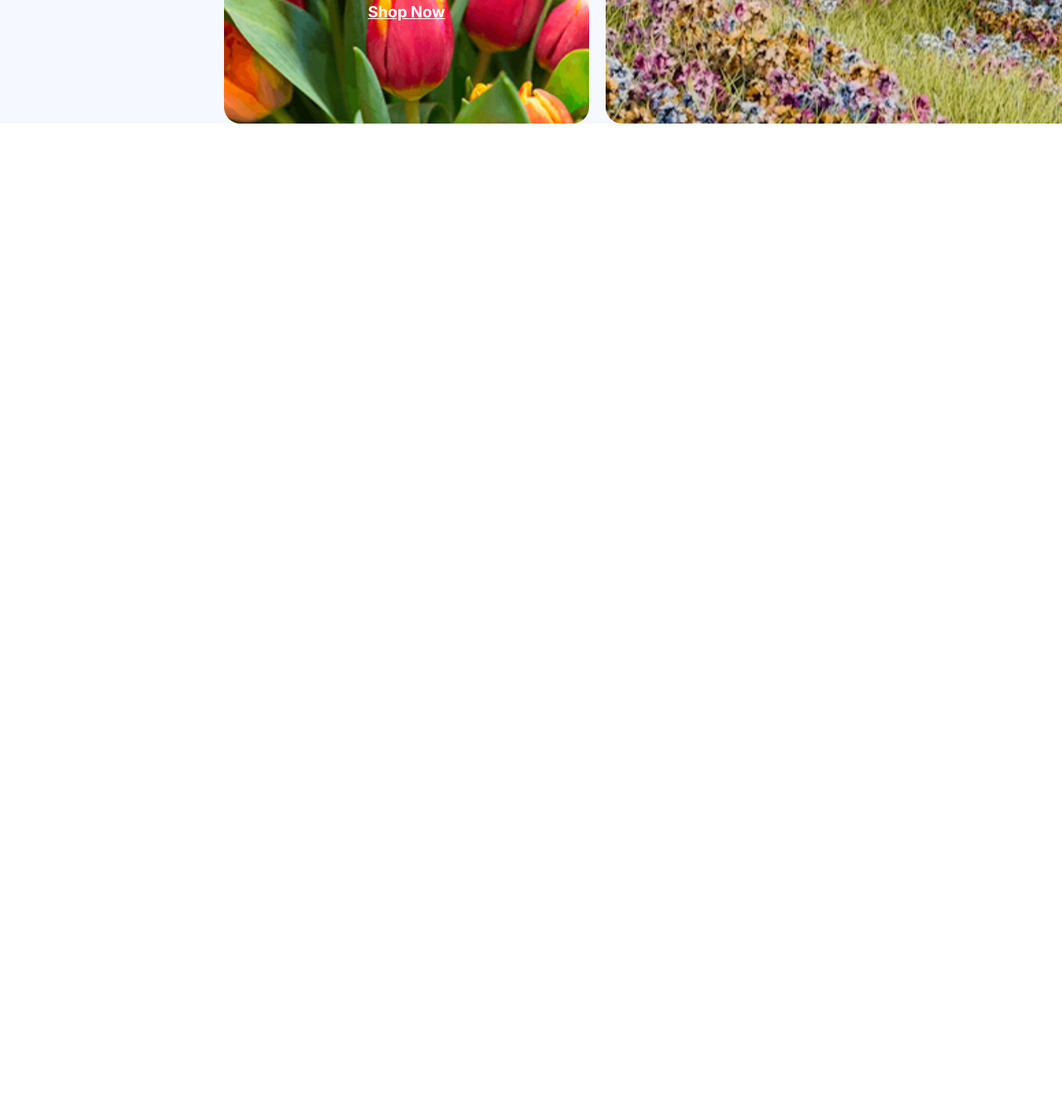
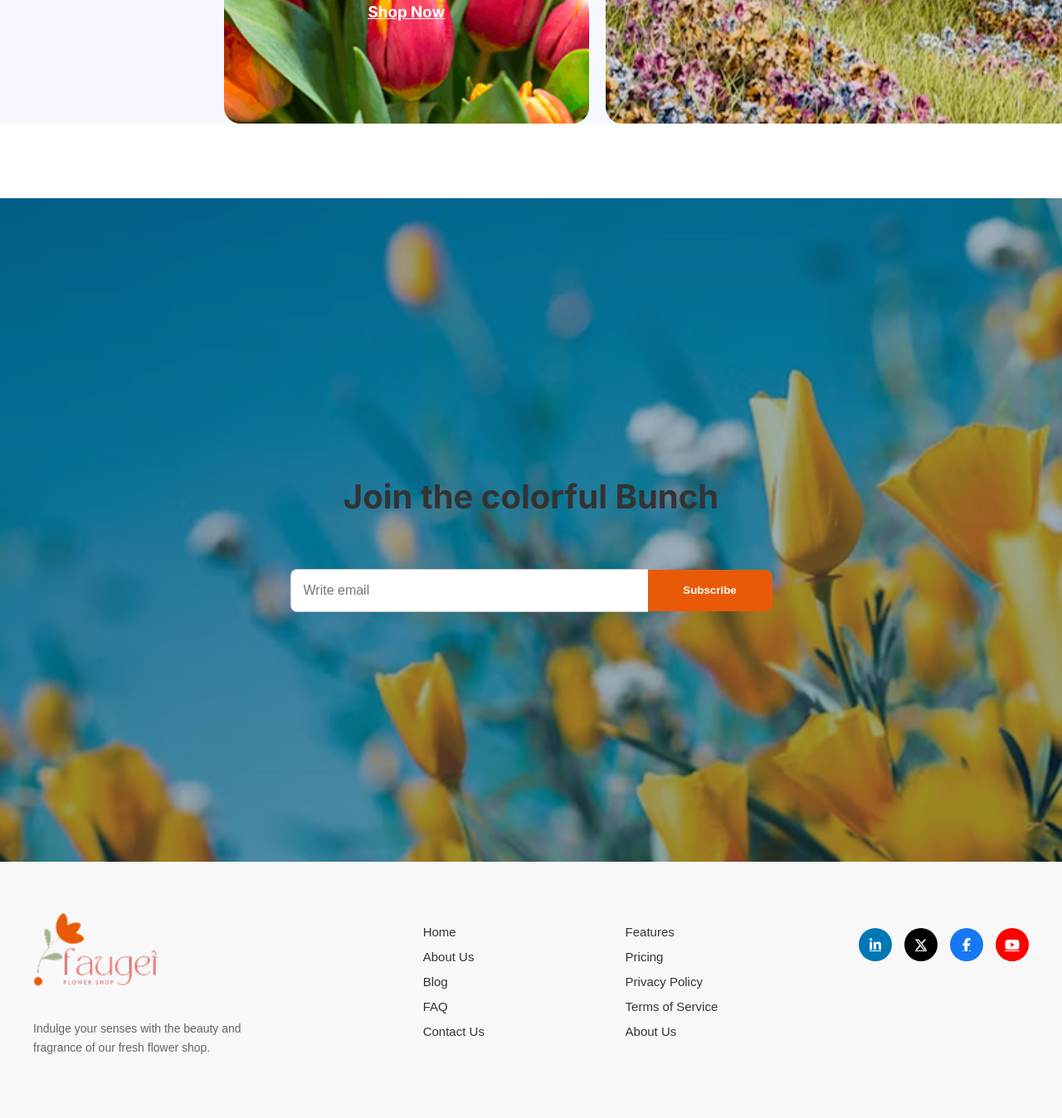
Before and after one commit to nure88/b12a02, a plain HTML site: page index.html in a window 1280 px wide. Shown: the part 3703-5051 px from the top of the page at 83% size. Before the commit the page ends 3942 px from the top, so only its background shows below. Drawn offline with Linux system fonts and the light colour scheme.

Commit message:
css style add footer

```diff
--- a/index.html
+++ b/index.html
@@ -192,12 +192,87 @@
 
 </section>
 
+
+
+<!-- Join the colorful Bunch -->
+
+
+<section class="Join-the-colorful-Bunch">
+  <div class="main-container-input">
+      <h2>Join the colorful Bunch</h2>
+   <div class="container-input">
+     <input type="text" placeholder="Write email">
+    <button>Subscribe</button>
+   </div>
+  </div>
+</section>
 </main>
+
+
+<!-- footer area  -->
+
+<footer>
+
+<div class="main-footer-area">
+
+
+<div class="footer-img">
+    <img src="./B12A02-Responsive-Flowers/assets/logo.png" alt="">
+    <p>Indulge your senses with the beauty and fragrance of our fresh flower shop. </p>
+</div>
+
+
+<div>
+    <ul>
+        <li><a href="">Home</a></li>
+        <li><a href="">About Us</a></li>
+        <li><a href="">Blog</a></li>
+        <li><a href="">FAQ</a></li>
+    <li><a href="">Contact Us</a></li>
+
+    </ul>
+</div>
+
+
+
+<div>
+
+
+<ul>
+    <li><a href="">Features</a></li>
+    <li><a href="">Pricing</a></li>
+    <li><a href="">Privacy Policy</a></li>
+    <li><a href="">Terms of Service</a></li>
+    <li><a href="">About Us</a></li>
+
+</ul>
+
+
+
+</div>
+
+
+<div>
+
+
+<div class="social-icons">
+  <a href="#" class="icon linkedin"><i class="fab fa-linkedin-in"></i></a>
+  <a href="#" class="icon twitter"><i class="fab fa-x-twitter"></i></a>
+  <a href="#" class="icon facebook"><i class="fab fa-facebook-f"></i></a>
+  <a href="#" class="icon youtube"><i class="fab fa-youtube"></i></a>
+</div>
+
+
+</div>
+
+
+
+</div>
 
 
 
 
-
+</footer>
 
 
 
--- a/style.css
+++ b/style.css
@@ -295,3 +295,145 @@ margin: -180px 0px -170px -230px;
 .deal-box:hover {
   transform: translateY(-5px);
 }
+
+
+/* main-container-input */
+
+.main-container-input {
+  height: 800px;
+  background-image: url(./B12A02-Responsive-Flowers/assets/news-letter-bg.png);
+  background-repeat: no-repeat;
+  background-size: cover;
+  display: flex;
+  flex-direction: column;
+  justify-content: center;
+  align-items: center;
+  gap: 30px;
+}
+
+.main-container-input h2 {
+  font-size: 40px;
+  font-weight: bold;
+  color: #333;
+}
+
+.container-input {
+  display: flex;
+  align-items: center;
+}
+
+.container-input input {
+  height: 50px;
+  width: 400px;
+  padding: 0 15px;
+  font-size: 16px;
+  border: 1px solid #ccc;
+  border-right: none;
+  border-radius: 8px 0 0 8px;
+  outline: none;
+}
+
+.container-input button {
+  height: 50px;
+  width: 150px;
+  background: rgb(233, 90, 8);
+  color: white;
+  font-weight: 600;
+  border: 1px solid rgb(233, 90, 8);
+  border-radius: 0 8px 8px 0;
+  cursor: pointer;
+  transition: background 0.3s ease;
+}
+
+.container-input button:hover {
+  background: rgb(200, 70, 0);
+}
+
+/* main-footer-area */
+
+
+/* Footer Layout */
+footer {
+  background-color: #f8f8f8;
+  padding: 60px 40px;
+  font-family: sans-serif;
+}
+
+.main-footer-area {
+  display: flex;
+  flex-wrap: wrap;
+  justify-content: space-between;
+  gap: 40px;
+}
+
+.footer-img {
+  max-width: 300px;
+}
+
+.footer-img img {
+  width: 150px;
+  margin-bottom: 20px;
+}
+
+.footer-img p {
+  font-size: 14px;
+  color: rgba(0, 0, 0, 0.6);
+  line-height: 1.6;
+}
+
+.main-footer-area ul {
+  list-style: none;
+  padding: 0;
+}
+
+.main-footer-area ul li {
+  margin-bottom: 12px;
+}
+
+.main-footer-area ul li a {
+  text-decoration: none;
+  color: #333;
+  font-size: 15px;
+  transition: 0.3s;
+}
+
+.main-footer-area ul li a:hover {
+  color: #e95a08;
+}
+
+/* Social Icons */
+.social-icons {
+  display: flex;
+  gap: 15px;
+  margin-top: 20px;
+}
+
+.icon {
+  width: 40px;
+  height: 40px;
+  display: inline-flex;
+  justify-content: center;
+  align-items: center;
+  border-radius: 50%;
+  color: white;
+  font-size: 16px;
+  transition: 0.3s;
+}
+
+.icon.linkedin {
+  background-color: #0077b5;
+}
+.icon.twitter {
+  background-color: #000000;
+}
+.icon.facebook {
+  background-color: #1877f2;
+}
+.icon.youtube {
+  background-color: #ff0000;
+}
+
+.icon:hover {
+  transform: scale(1.1);
+  opacity: 0.8;
+}
```
